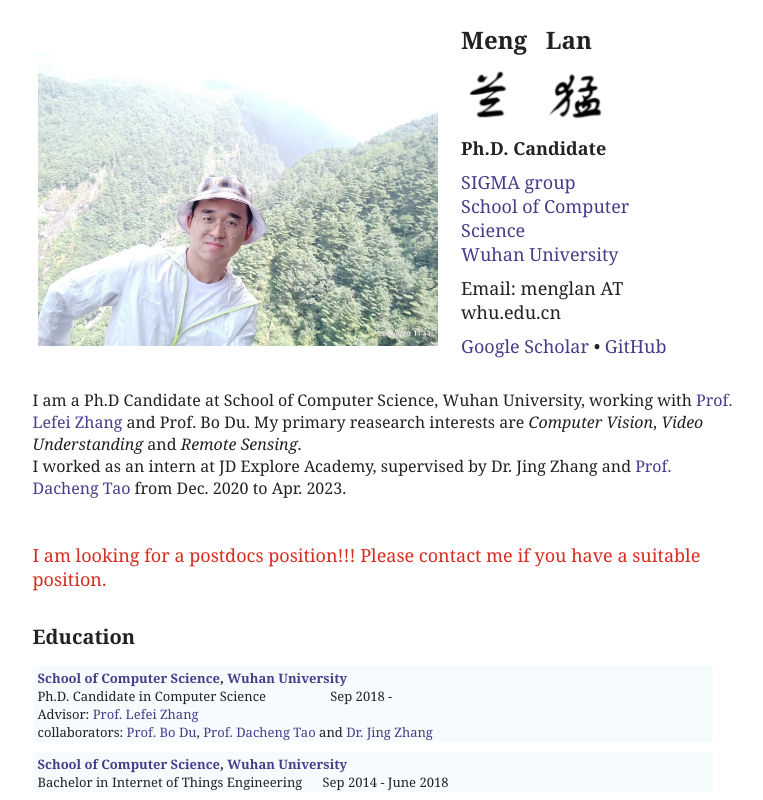
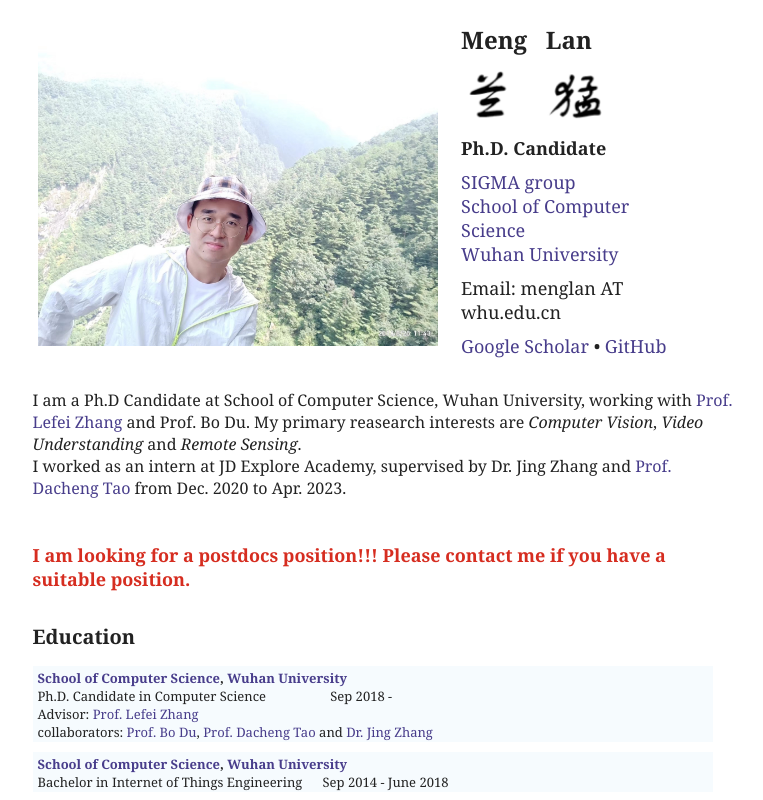
Before and after one commit to LANMNG/homepage, a plain HTML site: page index.html in a window 1280 px wide. Shown: the top 800 px of the page, without its empty margins (144-907 px from the left). Drawn offline with Linux system fonts and the light colour scheme.

Commit message:
Update index.html

```diff
--- a/index.html
+++ b/index.html
@@ -119,7 +119,7 @@ Email: menglan AT whu.edu.cn <br>
 
 <div style="margin-top:20px;">
 
-<font size="+1" style="color:#d62d20"><br>I am looking for a postdocs position!!! Please contact me if you have a suitable position.</font>
+<font size="+1" style="color:#d62d20"><br><b>I am looking for a postdocs position!!! Please contact me if you have a suitable position.</b></font>
 
 </div>
 
```
